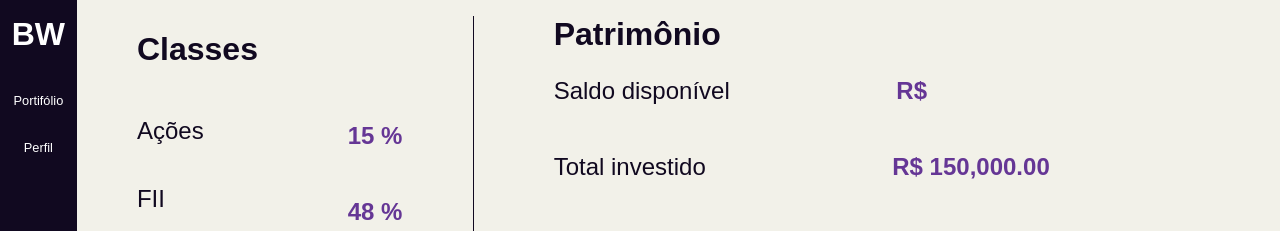
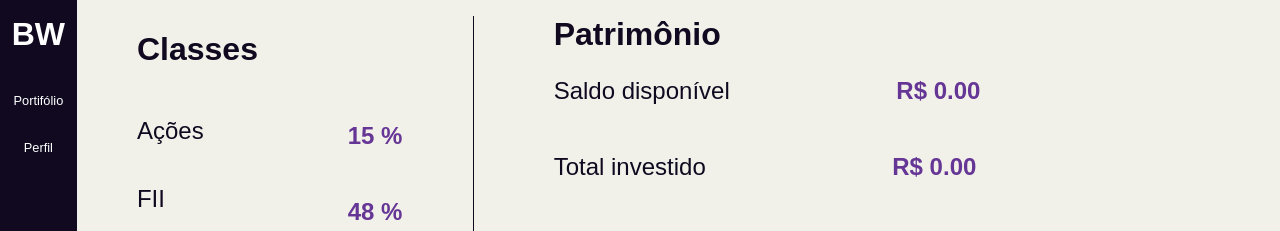
Before and after one commit to FabioMarquesim/BullWalletFront0, a React (Vite) app: page / in a window 1280 px wide. Shown: the top 231 px of the page. Built offline with nearby package versions, Linux system fonts and the light colour scheme; no server answers.

Commit message:
Consulta saldo da API

```diff
--- a/src/components/patrimony/patrimony.jsx
+++ b/src/components/patrimony/patrimony.jsx
@@ -20,11 +20,11 @@ function ShowPatrimony() {
         <div className="patrimonyData">
             <div id="totalAvailable">
                 <h2>Saldo disponível</h2>
-                <p><span>R$ </span>{ isFetching ? console.log("ToDo: Animacao de Loading") : allBalance }</p>
+                <p><span>R$ </span>{ isFetching ? '0.00' : (allBalance[0]['totalBalance']) }</p>
             </div>
             <div id="totalInvested" >
                 <h2>Total investido</h2>
-                <p><span>R$ </span>150,000.00</p>
+                <p><span>R$ </span>{ isFetching ? '0.00' : (allBalance[0]['totalBalanceInvested']) }</p>
             </div>
         </div>
     );
```
